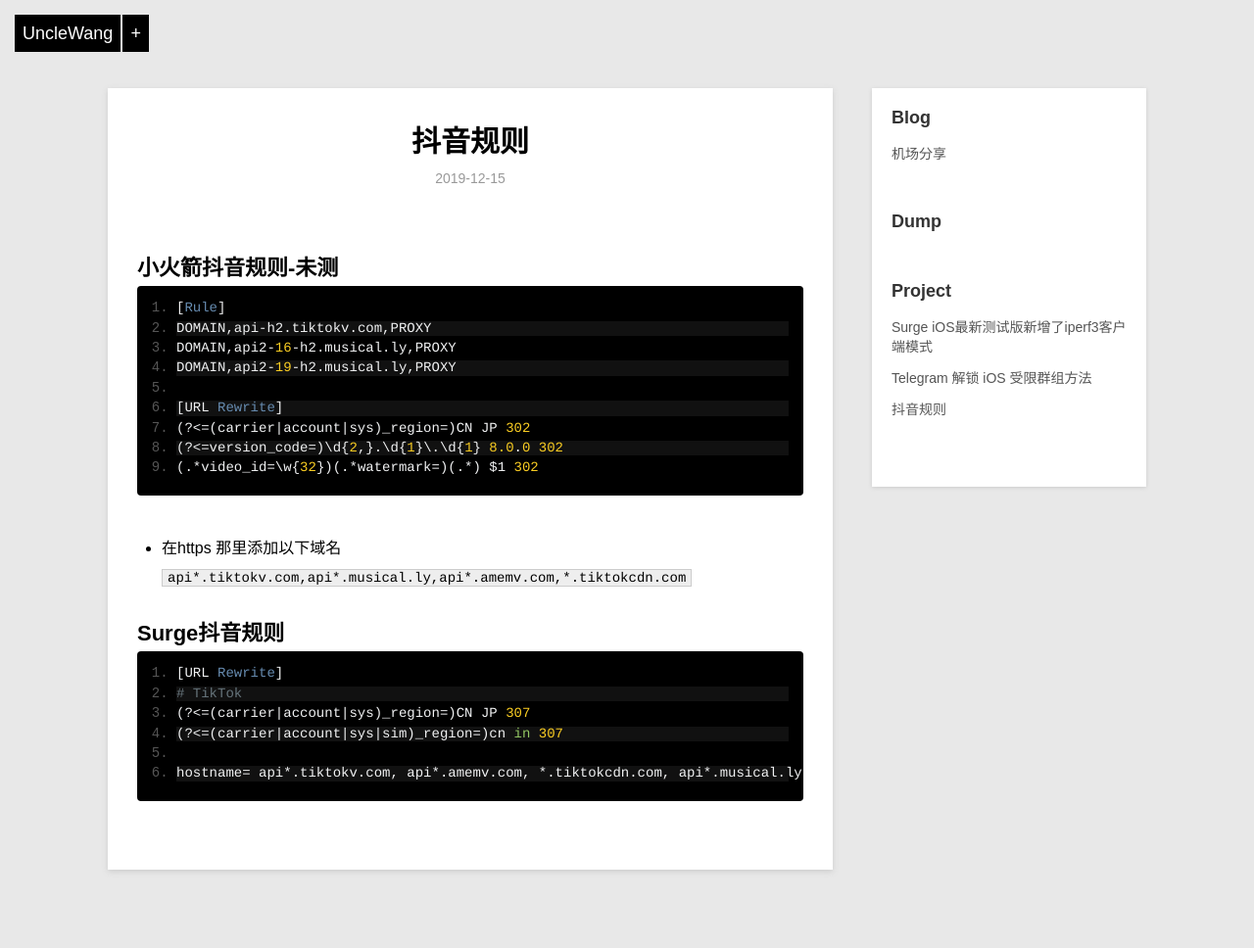
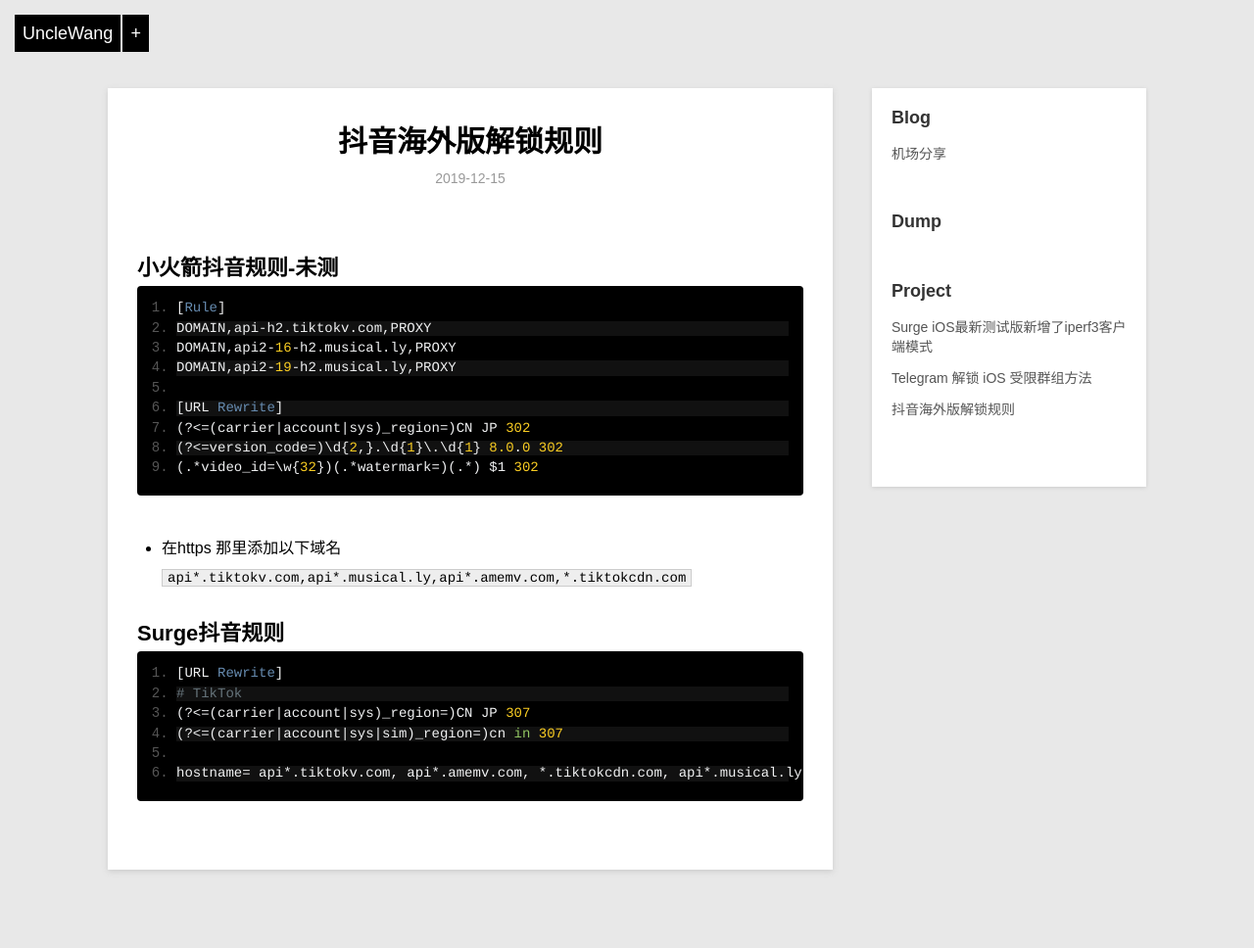
Before and after one commit to Darren-X1/Net-Door, a Jekyll site: the page built from _posts/project/2019-12-15-tiktok.md, in a window 1280 px wide. Shown: the whole page at 98% size. Built offline with Jekyll 4.4.1, drawn with Linux system fonts in a browser that asks for light colours.

Commit message:
Update 2019-12-15-tiktok.md

```diff
--- a/_posts/project/2019-12-15-tiktok.md
+++ b/_posts/project/2019-12-15-tiktok.md
@@ -1,6 +1,6 @@
 ---
 layout: post
-title: 抖音规则
+title: 抖音海外版解锁规则
 category: project
 description: 国外抖音规则，时效不保证
 ---
```
